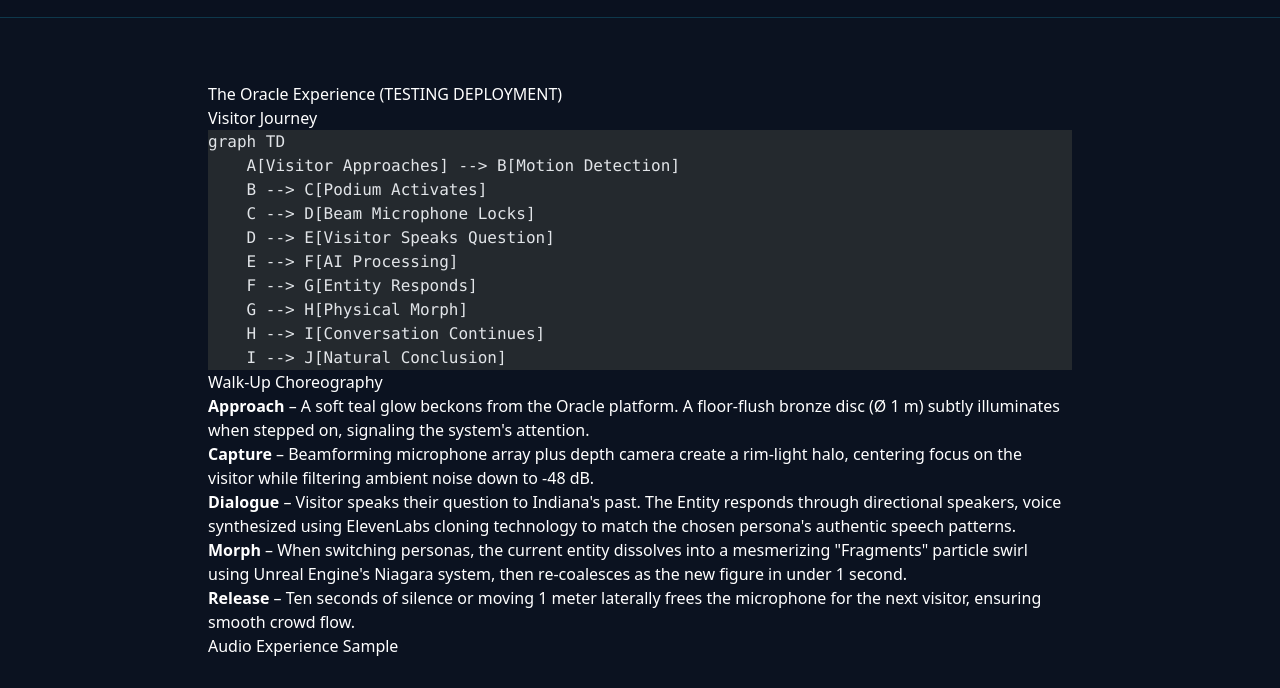
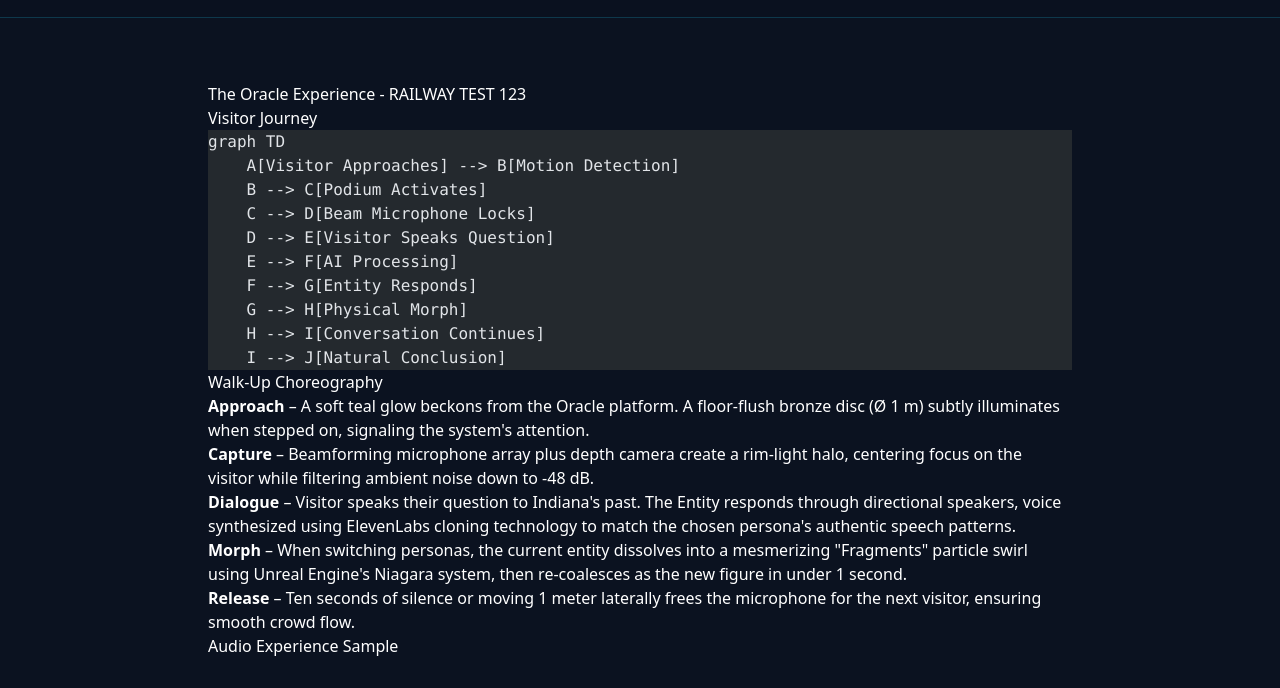
Before and after one commit to chweintr/Indiana-oracle-entity-project, an Astro site: page /experience in a window 1280 px wide. Shown: the part 47-735 px from the top of the page. Built offline with nearby package versions, Linux system fonts and the light colour scheme; Astro itself is replaced by a stand-in of ours; code samples lack their colours.

Commit message:
RAILWAY TEST - if you see this title Railway is working

```diff
--- a/src/pages/experience.mdx
+++ b/src/pages/experience.mdx
@@ -9,7 +9,7 @@ import NavBar from '../components/NavBar.astro';
 
 <div class="max-w-4xl mx-auto px-4 py-16">
 
-# The Oracle Experience (TESTING DEPLOYMENT)
+# The Oracle Experience - RAILWAY TEST 123
 
 ## Visitor Journey
 
```
